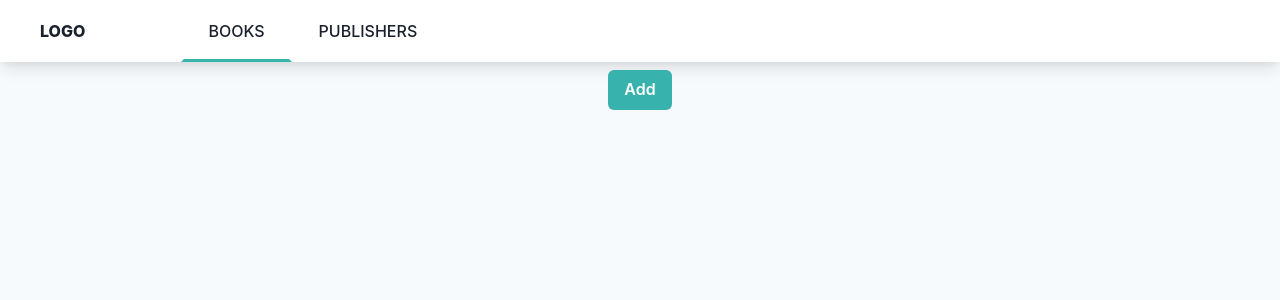
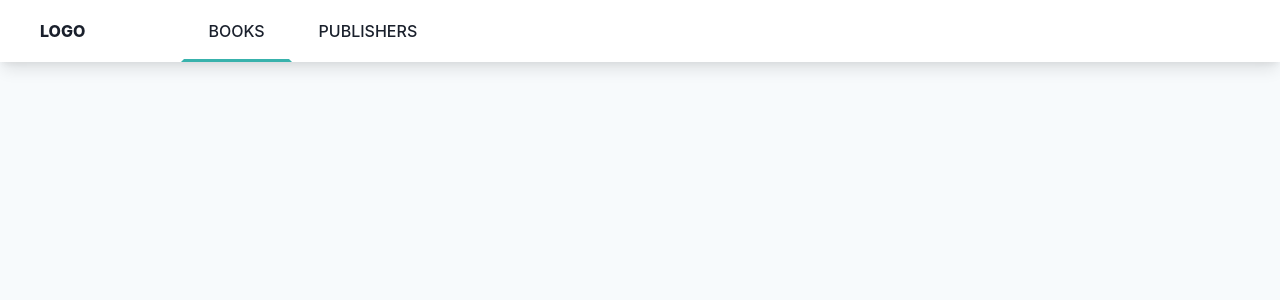
Before and after one commit to WPaczula/booksoverhoes, a Next.js app: page / in a window 1280 px wide. Shown: the top 300 px of the page. Built offline with nearby package versions, Linux system fonts and the light colour scheme.

Commit message:
refactor: Use default theme customization instead of own button override

```diff
--- a/components/button/index.tsx
+++ /dev/null
@@ -1,15 +0,0 @@
-import React from 'react';
-import {Button as ChakraButton} from '@chakra-ui/react';
-
-interface Props {
-    children: React.ReactNode;
-    onClick: () => void;
-}
-
-const Button = ({ children, onClick }: Props) => (
-  <ChakraButton colorScheme="primary" onClick={onClick}>
-    {children}
-  </ChakraButton>
-);
-
-export default Button;
--- a/components/theme-provider/index.tsx
+++ b/components/theme-provider/index.tsx
@@ -1,6 +1,6 @@
 import React from 'react';
 import { ChakraProvider } from "@chakra-ui/react";
-import theme from 'styles/theme';
+import theme from 'theme';
 
 interface Props {
     children: React.ReactNode;
--- a/pages/index.tsx
+++ b/pages/index.tsx
@@ -1,13 +1,11 @@
 import React from 'react';
 import Head from 'next/head';
-import Button from 'components/button';
 
 const Home = () => (
   <div>
     <Head>
       <title>Home</title>
     </Head>
-    <Button onClick={() => console.log('Hello')}>Add</Button>
   </div>
 );
 
--- a/styles/theme.ts
+++ /dev/null
@@ -1,10 +0,0 @@
-import { extendTheme } from "@chakra-ui/react";
-
-const theme = extendTheme({
-  colors: {
-    primary: { 500: '#38B2AC' },
-    background: { 500: '#F7FAFC' },
-  },
-});
-
-export default theme;
--- /dev/null
+++ b/theme/colors.ts
@@ -0,0 +1,6 @@
+const colors = {
+    primary: { 500: '#38B2AC' },
+    background: { 500: '#F7FAFC' },
+};
+
+export default colors;
--- /dev/null
+++ b/theme/components/button.ts
@@ -0,0 +1,7 @@
+const Button = {
+    defaultProps: {
+        colorScheme: 'primary'
+    }
+};
+
+export default Button;
--- /dev/null
+++ b/theme/index.ts
@@ -0,0 +1,12 @@
+import { extendTheme } from "@chakra-ui/react";
+import colors from './colors';
+import Button from './components/button';
+
+const theme = extendTheme({
+  colors,
+  components: {
+    Button
+  },
+});
+
+export default theme;
```
